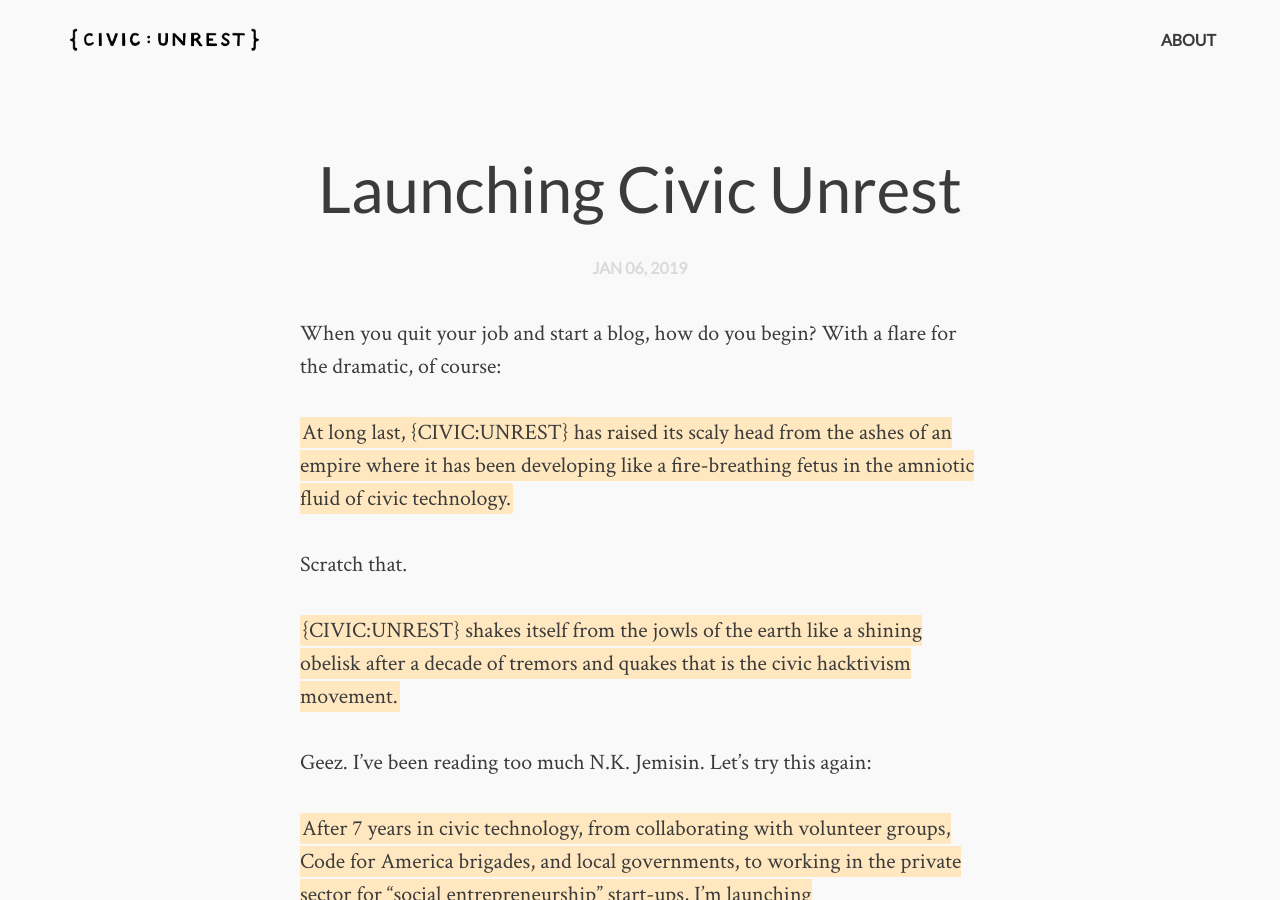
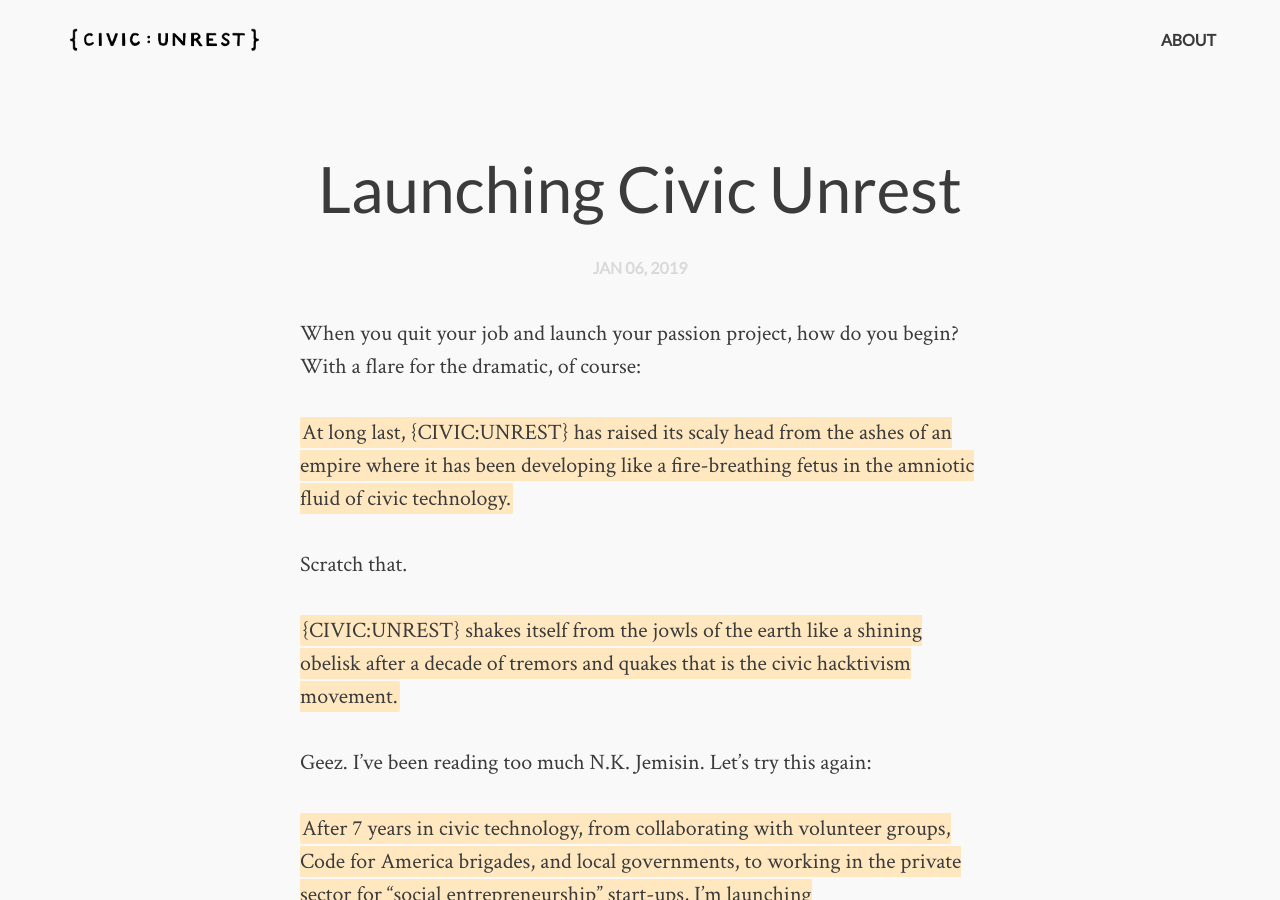
Before and after one commit to switzersc/civic_unrest, a Jekyll site: the page built from _posts/2019-01-04-launching-civic-rest.md, in a window 1280 px wide and 900 px high. Built offline with Jekyll 4.4.1, drawn with Linux system fonts in a browser that asks for light colours; comment, search, counter and statistics services are not loaded.

Commit message:
One more revision to opening of first post

```diff
--- a/_posts/2019-01-04-launching-civic-rest.md
+++ b/_posts/2019-01-04-launching-civic-rest.md
@@ -5,7 +5,7 @@ date:   2019-01-06 12:56:00 -0500
 categories: blog
 ---
 
-When you quit your job and start a blog, how do you begin? With a flare for the dramatic, of course:
+When you quit your job and launch your passion project, how do you begin? With a flare for the dramatic, of course:
 
 *At long last, {CIVIC:UNREST} has raised its scaly head from the ashes of an empire where it has been developing like a fire-breathing fetus in the amniotic fluid of civic technology.*
 
```
